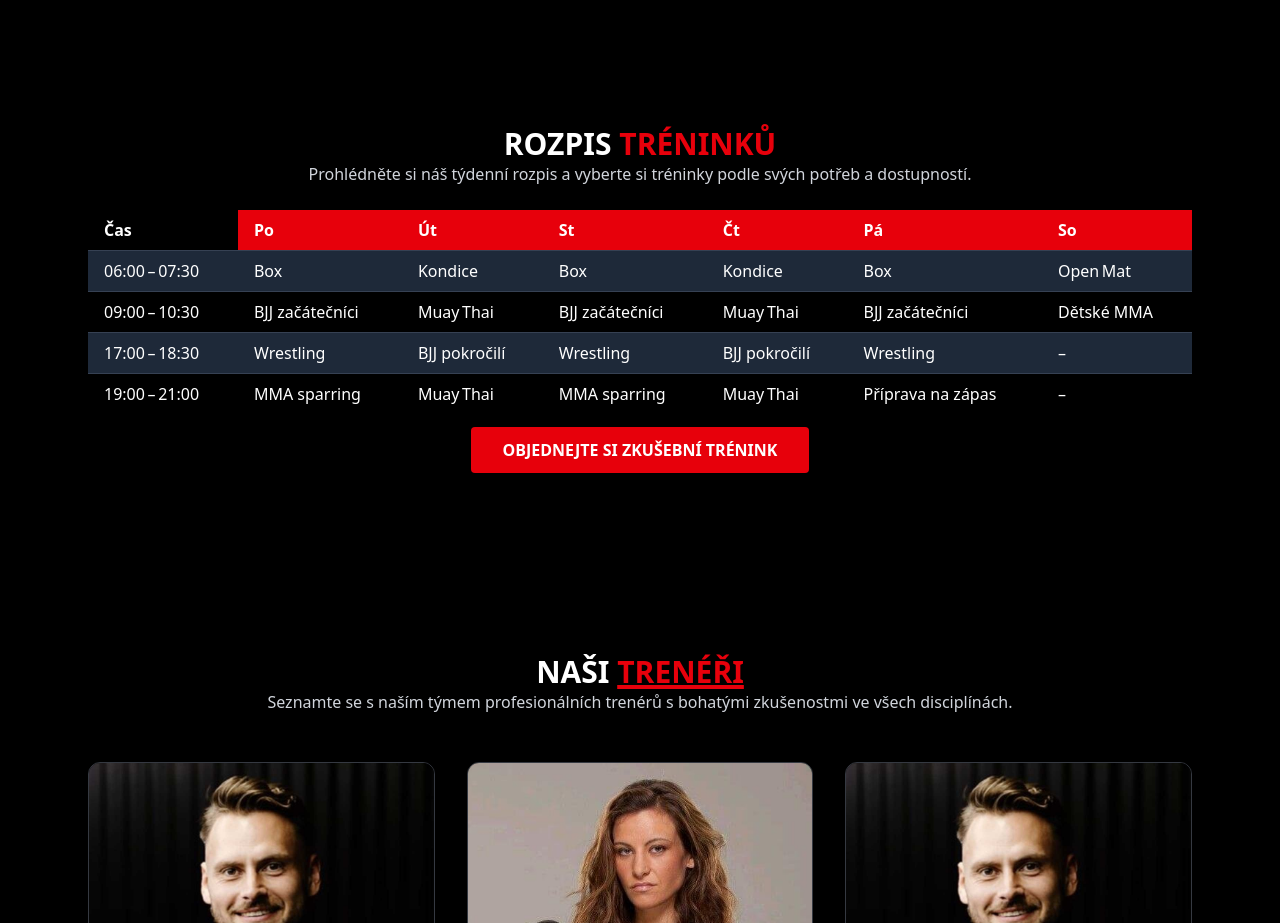
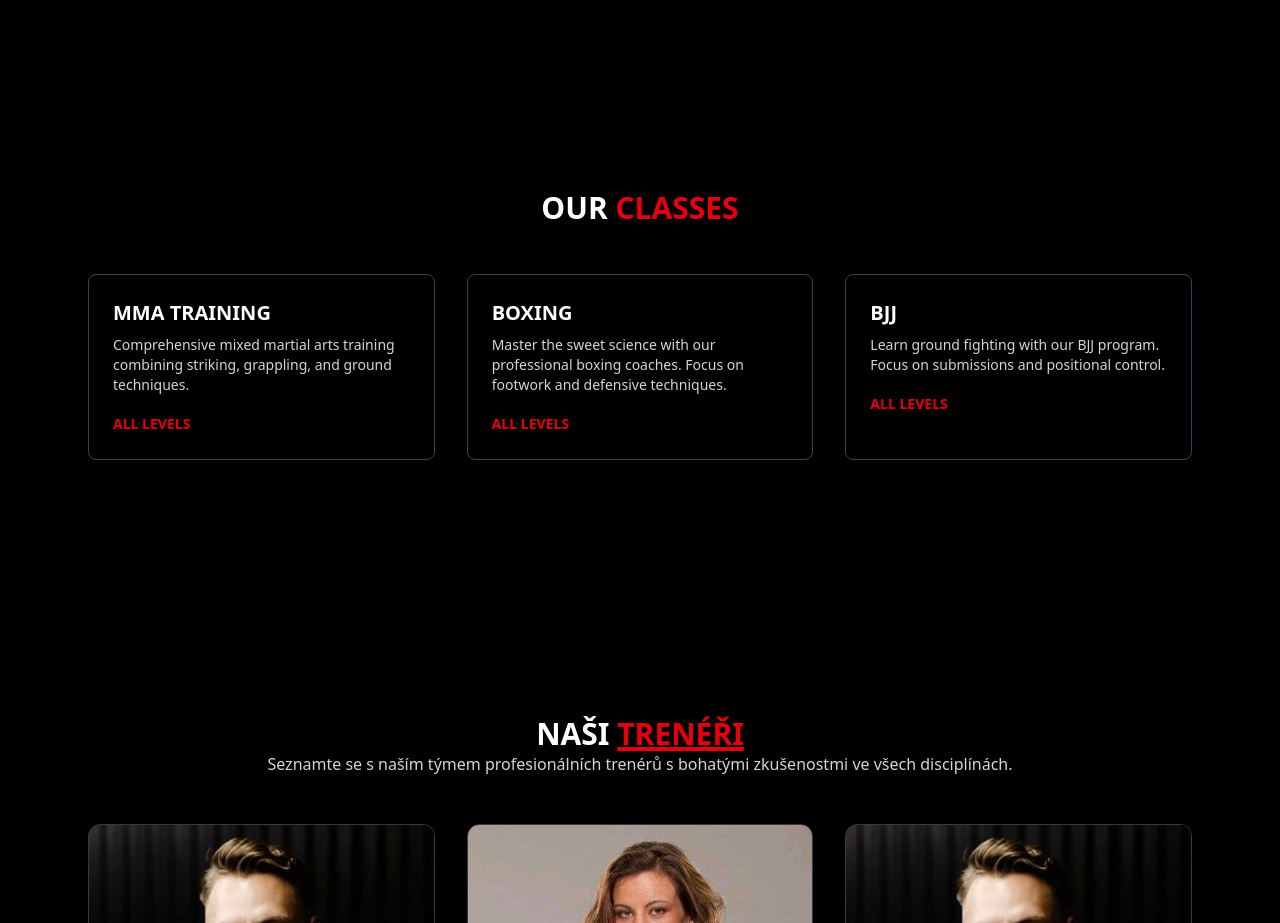
Before and after one commit to Danvizualizujeme/CSC6, a SvelteKit app in the folder CSC6/: page / in a window 1280 px wide. Shown: the part 1552-2475 px from the top of the page. Built offline with nearby package versions, Linux system fonts and the light colour scheme.

Commit message:
(Change) Zmena homepage - prohození sekce

```diff
--- a/CSC6/src/routes/+page.svelte
+++ b/CSC6/src/routes/+page.svelte
@@ -207,38 +207,33 @@
     </div>
   </section>
 
-  <!-- SCHEDULE -->
-  <section id="schedule" class="container mx-auto px-6 max-w-6xl space-y-6">
-    <div class="text-center">
-      <h2 class="text-3xl font-bold">ROZPIS <span class="text-red-600">TRÉNINKŮ</span></h2>
-      <p class="text-gray-300">
-        Prohlédněte si náš týdenní rozpis a vyberte si tréninky podle svých potřeb a dostupností.
-      </p>
-    </div>
-    <div class="overflow-x-auto">
-      <table class="min-w-full text-left border-collapse">
-        <thead>
-          <tr>
-            {#each days as d, i}
-              <th class="px-4 py-2" class:bg-red-600={i > 0} class:text-white={i > 0}>{d}</th>
-            {/each}
-          </tr>
-        </thead>
-        <tbody>
-          {#each schedule as row, ri}
-            <tr class:bg-gray-800={ri % 2 === 0}>
-              {#each row as cell}
-                <td class="px-4 py-2 border-t border-gray-700">{cell}</td>
-              {/each}
-            </tr>
-          {/each}
-        </tbody>
-      </table>
-    </div>
-    <div class="text-center">
-      <a href="#join" class="bg-red-600 hover:bg-red-700 transition px-8 py-3 rounded font-semibold">
-        OBJEDNEJTE SI ZKUŠEBNÍ TRÉNINK
-      </a>
+  <!-- OUR CLASSES -->
+  <section class="container mx-auto px-6 py-16 max-w-6xl">
+    <h3 class="text-3xl font-bold text-center mb-12">
+      OUR <span class="text-red-600">CLASSES</span>
+    </h3>
+    <div class="grid grid-cols-1 md:grid-cols-3 gap-8">
+      <div class="group bg-black p-6 rounded-lg border border-gray-700 transform transition hover:scale-105 hover:shadow-lg">
+        <h4 class="text-xl font-semibold mb-2">MMA TRAINING</h4>
+        <p class="text-gray-300 text-sm mb-4">
+          Comprehensive mixed martial arts training combining striking, grappling, and ground techniques.
+        </p>
+        <button class="text-red-600 font-semibold uppercase text-sm">All Levels</button>
+      </div>
+      <div class="group bg-black p-6 rounded-lg border border-gray-700 transform transition hover:scale-105 hover:shadow-lg">
+        <h4 class="text-xl font-semibold mb-2">BOXING</h4>
+        <p class="text-gray-300 text-sm mb-4">
+          Master the sweet science with our professional boxing coaches. Focus on footwork and defensive techniques.
+        </p>
+        <button class="text-red-600 font-semibold uppercase text-sm">All Levels</button>
+      </div>
+      <div class="group bg-black p-6 rounded-lg border border-gray-700 transform transition hover:scale-105 hover:shadow-lg">
+        <h4 class="text-xl font-semibold mb-2">BJJ</h4>
+        <p class="text-gray-300 text-sm mb-4">
+          Learn ground fighting with our BJJ program. Focus on submissions and positional control.
+        </p>
+        <button class="text-red-600 font-semibold uppercase text-sm">All Levels</button>
+      </div>
     </div>
   </section>
 
```
